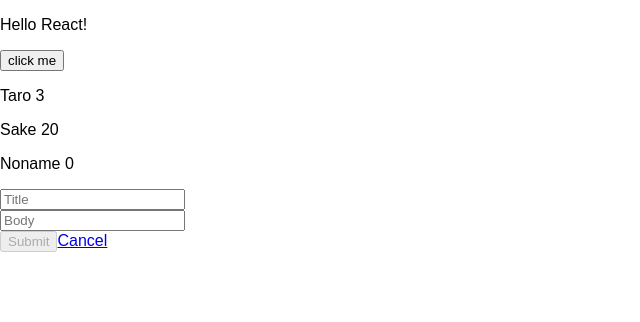
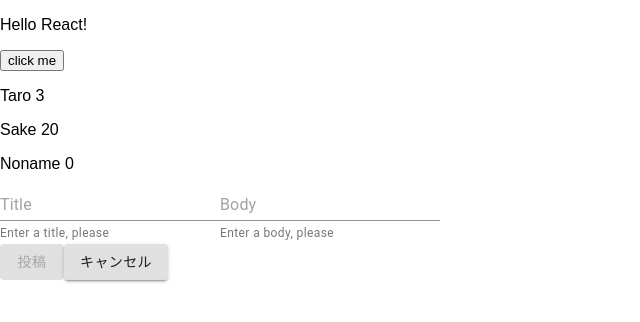
Before and after one commit to komura-c/react-redux-training, a React (Create React App) app: page /events/new in a window 1280 px wide. Shown: the top 322 px of the page, without its empty margins (0-640 px from the left). Built offline with nearby package versions, Linux system fonts and the light colour scheme.

Commit message:
feat(material-ui):material-ui導入、一旦コンポーネント置き換え

```diff
--- a/src/components/events/EventsIndex.tsx
+++ b/src/components/events/EventsIndex.tsx
@@ -3,6 +3,16 @@ import { connect } from 'react-redux'
 import { readEvents } from '../../actions'
 import _ from 'lodash'
 import { Link } from 'react-router-dom'
+
+import Table from '@material-ui/core/Table'
+import TableBody from '@material-ui/core/TableBody'
+import TableCell from '@material-ui/core/TableCell'
+import TableContainer from '@material-ui/core/TableContainer'
+import TableHead from '@material-ui/core/TableHead'
+import TableRow from '@material-ui/core/TableRow'
+import Paper from '@material-ui/core/Paper'
+import Fab from '@material-ui/core/Fab'
+import AddIcon from '@material-ui/icons/Add'
 
 interface Event {
   id: string
@@ -22,31 +32,35 @@ class EventsIndex extends Component<Props> {
 
   renderEvents() {
     return _.map(this.props.events, (event) => (
-      <tr key={event.id}>
-        <td>{event.id}</td>
-        <td>
+      <TableRow key={event.id}>
+        <TableCell>{event.id}</TableCell>
+        <TableCell>
           <Link to={`/events/${event.id}`}>{event.title}</Link>
-        </td>
-        <td>{event.body}</td>
-      </tr>
+        </TableCell>
+        <TableCell>{event.body}</TableCell>
+      </TableRow>
     ))
   }
 
   render() {
     return (
       <React.Fragment>
-        <table>
-          <thead>
-            <tr>
-              <th>ID</th>
-              <th>Title</th>
-              <th>Body</th>
-            </tr>
-          </thead>
+        <TableContainer component={Paper}>
+          <Table>
+            <TableHead>
+              <TableRow>
+                <TableCell>ID</TableCell>
+                <TableCell>タイトル</TableCell>
+                <TableCell>本文</TableCell>
+              </TableRow>
+            </TableHead>
 
-          <tbody>{this.renderEvents()}</tbody>
-        </table>
-        <Link to="/events/new">New Event</Link>
+            <TableBody>{this.renderEvents()}</TableBody>
+          </Table>
+        </TableContainer>
+        <Fab color="primary" aria-label="add" href="/events/new">
+          <AddIcon />
+        </Fab>
       </React.Fragment>
     )
   }
--- a/src/components/events/EventsNew.tsx
+++ b/src/components/events/EventsNew.tsx
@@ -7,7 +7,9 @@ import {
   reduxForm,
   WrappedFieldProps,
 } from 'redux-form'
-import { Link } from 'react-router-dom'
+
+import Button from '@material-ui/core/Button'
+import TextField from '@material-ui/core/TextField'
 
 interface Props {
   postEvent: any
@@ -33,10 +35,13 @@ class EventsNew extends Component<Props & InjectedFormProps<{}, Props>> {
     } = field
 
     return (
-      <div>
-        <input {...input} placeholder={label} type={type} />
-        {touched && error && <span>{error}</span>}
-      </div>
+      <TextField
+        {...input}
+        placeholder={label}
+        type={type}
+        error={touched && error}
+        helperText={error}
+      />
     )
   }
 
@@ -65,12 +70,17 @@ class EventsNew extends Component<Props & InjectedFormProps<{}, Props>> {
           />
         </div>
         <div>
-          <input
+          <Button
+            variant="contained"
+            color="primary"
             type="submit"
-            value="Submit"
             disabled={pristine || submitting || invalid}
-          />
-          <Link to="/">Cancel</Link>
+          >
+            投稿
+          </Button>
+          <Button variant="contained" href="/">
+            キャンセル
+          </Button>
         </div>
       </form>
     )
--- a/src/components/events/EventsShow.tsx
+++ b/src/components/events/EventsShow.tsx
@@ -6,9 +6,11 @@ import {
   reduxForm,
   WrappedFieldProps,
 } from 'redux-form'
-import { Link } from 'react-router-dom'
 
 import { deleteEvent, getEvent, putEvent } from '../../actions'
+
+import Button from '@material-ui/core/Button'
+import TextField from '@material-ui/core/TextField'
 
 interface Props {
   getEvent: any
@@ -44,10 +46,13 @@ class EventsShow extends Component<Props & InjectedFormProps<{}, Props>> {
     } = field
 
     return (
-      <div>
-        <input {...input} placeholder={label} type={type} />
-        {touched && error && <span>{error}</span>}
-      </div>
+      <TextField
+        {...input}
+        placeholder={label}
+        type={type}
+        error={touched && error}
+        helperText={error}
+      />
     )
   }
 
@@ -82,15 +87,25 @@ class EventsShow extends Component<Props & InjectedFormProps<{}, Props>> {
           />
         </div>
         <div>
-          <input
+          <Button
+            variant="contained"
+            color="primary"
             type="submit"
-            value="Submit"
             disabled={pristine || submitting || invalid}
-          />
-          <Link to="/">Cancel</Link>
-          <Link to="/" onClick={this.onDeleteClick}>
-            Delete
-          </Link>
+          >
+            投稿
+          </Button>
+          <Button variant="contained" href="/">
+            キャンセル
+          </Button>
+          <Button
+            variant="contained"
+            color="secondary"
+            href="/"
+            onClick={this.onDeleteClick}
+          >
+            削除
+          </Button>
         </div>
       </form>
     )
```
Also changed, not shown: package.json (+5 -2 lines), 1 other file (tests, documents, lock files or other folders).
